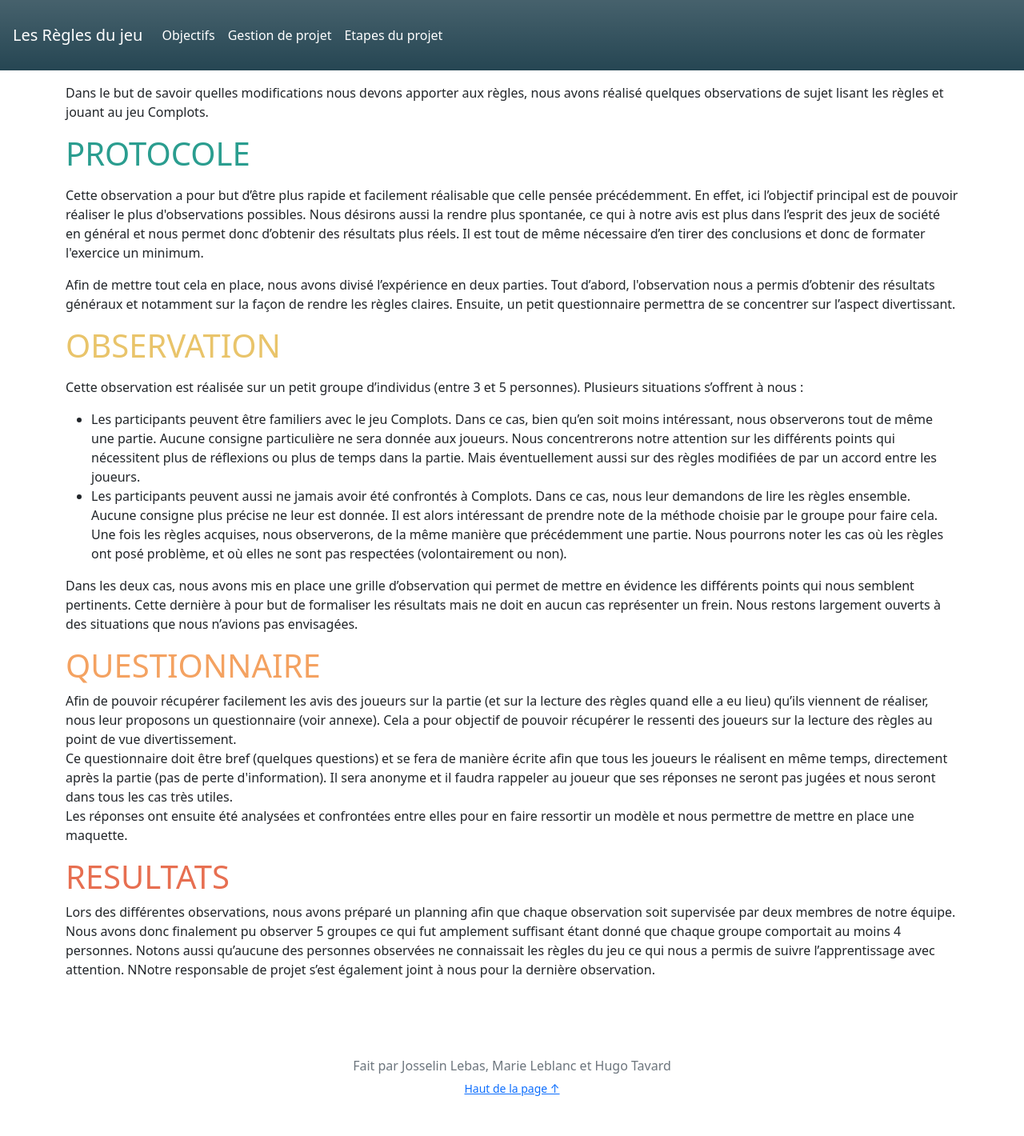
After one commit to Croquignoles/Regles_Du_Jeu, a PHP site: page /observations.php in a window 1280 px wide. The commit adds this page. Shown: the whole page at 80% size. Run offline with PHP 8.4, Linux system fonts and the light colour scheme.

Commit message:
observations

```diff
--- a/etapes.php
+++ b/etapes.php
@@ -14,7 +14,7 @@ include_once("includes/header.php");
         <a href="choix_jeu.php">Choix du jeu</a>
       </li>
       <li>
-        <a href="">Observations</a>
+        <a href="observations.php">Observations</a>
       </li>
       <li>
         <a href="travail_regles.php">Travail sur les règles du jeu</a>
--- /dev/null
+++ b/observations.php
@@ -0,0 +1,34 @@
+<?php
+include_once("includes/header.php");
+?>
+
+<body>
+    <div class="container" width="70%">
+        <p class="my-3">Dans le but de savoir quelles modifications nous devons apporter aux règles, nous avons réalisé quelques observations de sujet lisant les règles et jouant au jeu Complots.</p>
+
+        <p><h1 style="color: #2a9d8f">PROTOCOLE</h1></p>
+        <p>Cette observation a pour but d’être plus rapide et facilement réalisable que celle pensée précédemment. En effet, ici l’objectif principal est de pouvoir réaliser le plus d'observations possibles. Nous désirons aussi la rendre plus spontanée, ce qui à notre avis est plus dans l’esprit des jeux de société en général et nous permet donc d’obtenir des résultats plus réels. Il est tout de même nécessaire d’en tirer des conclusions et donc de formater l'exercice un minimum.</p>
+        <p>Afin de mettre tout cela en place, nous avons divisé l’expérience en deux parties. Tout d’abord, l'observation nous a permis d’obtenir des résultats généraux et notamment sur la façon de rendre les règles claires. Ensuite, un petit questionnaire permettra de se concentrer sur l’aspect divertissant.</p>
+        <p><h1 style="color: #e9c46a">OBSERVATION</h1></p>
+        <p>Cette observation est réalisée sur un petit groupe d’individus (entre 3 et 5 personnes). Plusieurs situations s’offrent à nous :
+        <ul>
+            <li>Les participants peuvent être familiers avec le jeu Complots. Dans ce cas, bien qu’en soit moins intéressant, nous observerons tout de même une partie. Aucune consigne particulière ne sera donnée aux joueurs. Nous concentrerons notre attention sur les différents points qui nécessitent plus de réflexions ou plus de temps dans la partie. Mais éventuellement aussi sur des règles modifiées de par un accord entre les joueurs.</li>
+            <li>Les participants peuvent aussi ne jamais avoir été confrontés à Complots. Dans ce cas, nous leur demandons de lire les règles ensemble. Aucune consigne plus précise ne leur est donnée. Il est alors intéressant de prendre note de la méthode choisie par le groupe pour faire cela. Une fois les règles acquises, nous observerons, de la même manière que précédemment une partie. Nous pourrons noter les cas où les règles ont posé problème, et où elles ne sont pas respectées (volontairement ou non).</li>
+        </ul>
+        <p>Dans les deux cas, nous avons mis en place une grille d’observation qui permet de mettre en évidence les différents points qui nous semblent pertinents. Cette dernière à pour but de formaliser les résultats mais ne doit en aucun cas représenter un frein. Nous restons largement ouverts à des situations que nous n’avions pas envisagées.</p>
+        <h1 style="color: #f4a261">QUESTIONNAIRE</h1>
+        <p>Afin de pouvoir récupérer facilement les avis des joueurs sur la partie (et sur la lecture des règles quand elle a eu lieu) qu’ils viennent de réaliser, nous leur proposons un questionnaire (voir annexe). Cela a pour objectif de pouvoir récupérer le ressenti des joueurs sur la lecture des règles au point de vue divertissement.
+        <br/>
+        Ce questionnaire doit être bref (quelques questions) et se fera de manière écrite afin que tous les joueurs le réalisent en même temps, directement après la partie (pas de perte d'information). Il sera anonyme et il faudra rappeler au joueur que ses réponses ne seront pas jugées et nous seront dans tous les cas très utiles.
+        <br/>
+        Les réponses ont ensuite été analysées et confrontées entre elles pour en faire ressortir un modèle et nous permettre de mettre en place une maquette.</p>
+        <h1 style="color: #e76f51">RESULTATS</h1>
+        <p>Lors des différentes observations, nous avons préparé un planning afin que chaque observation soit supervisée par deux membres de notre équipe. Nous avons donc finalement pu observer 5 groupes ce qui fut amplement suffisant étant donné que chaque groupe comportait au moins 4 personnes. Notons aussi qu’aucune des personnes observées ne connaissait les règles du jeu ce qui nous a permis de suivre l’apprentissage avec attention. NNotre responsable de projet s’est également joint à nous pour la dernière observation.</p>
+
+
+    </div>
+</body>
+
+<?php
+include_once("includes/footer.php");
+?>
--- a/travail_regles.php
+++ b/travail_regles.php
@@ -40,7 +40,7 @@ include_once("includes/header.php");
             <img src="images/tableau_miro.png" width=400>
         </td>
     </table>
-    <p>
+    <p class="my-3">
     Il nous est ensuite possible de classer chaque solution. Pour cela, nous leur attribuons des valeurs selon le nombre de votes qu’elles ont reçues
     </p>
 </div>
```
